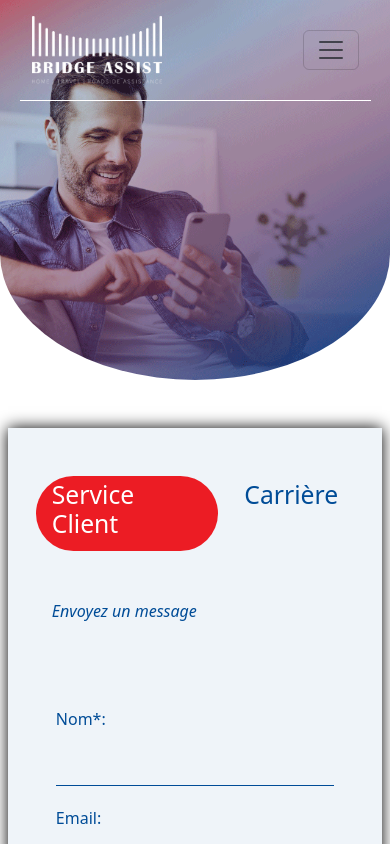
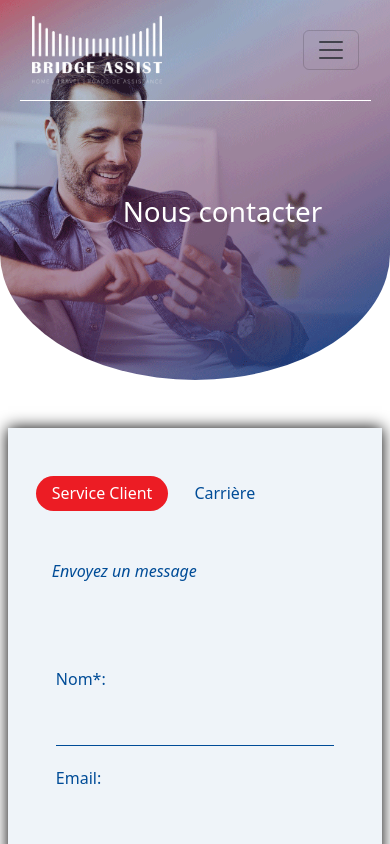
Before and after one commit to WhitelineServicesCompany/BridgeAssist, a Next.js app: page /contact in a window 390 px wide. Shown: the top 844 px of the page. Built offline with nearby package versions, Linux system fonts and the light colour scheme.

Commit message:
Ajout du titre dans le header et réorganisation de la page et de son style.

```diff
--- a/components/Header/Header.js
+++ b/components/Header/Header.js
@@ -1,14 +1,20 @@
 import styles from './Header.module.css';
 import NavbarComponent from '../Navbar/Navbar';
+
 const Header = (props) => {
-  const imgHeader = props.imgHeader;
   return (
-    <header
-      className={`${styles.header}`}
-      style={{ backgroundImage: `url('/images/${imgHeader}')` }}
-    >
-      <NavbarComponent />
+    <header className={styles.header} style={{ backgroundImage: `url('/images/${props.imgHeader}')` }}>
+      <div className={styles.flexContainer}>
+        <NavbarComponent />
+        <div className={`width2 ${styles.contentContainer}`}>
+          <div className={styles.textContainer}>
+            <h1 className={styles.titleHeader}>{props.title}</h1>
+            <p className={styles.subHeader}>{props.subTitle}</p>
+          </div>
+        </div>
+      </div>
     </header>
   );
 }
+
 export default Header;
--- a/components/Header/Header.module.css
+++ b/components/Header/Header.module.css
@@ -3,16 +3,52 @@
     background-repeat: no-repeat;
     background-position: center;
     height: 95vh;
-    min-width: 100% !important;
-    margin: 0 !important;
-    padding: 0 !important;
+    width: 100%;
     border-bottom-left-radius: 60% 40%;
     border-bottom-right-radius: 60% 40%;
     color: white;
 }
 
+.flexContainer {
+    display: flex;
+    flex-direction: column;
+    height: 100%;
+}
+
+.contentContainer {
+    display: flex;
+    align-items: center;
+    justify-content: end;
+    flex: 1;
+    margin: auto;
+}
+
+.textContainer {
+    width: 40%;
+    margin-top: -5vh;
+    margin-right: 10px;
+    text-align: center;
+}
+
+/* Media queries */
+
 @media screen and (max-width: 768px) {
     .header {
-        height: 45vh !important;
+        height: 45vh;
+    }
+
+    .textContainer {
+        width: 80%;
     }
 }
+
+@media screen and (min-width: 768px) {
+    .titleHeader {
+        font-size: 40px;
+    }
+
+    .subHeader {
+        font-size: 24px;
+    }
+
+}
--- a/components/Navbar/Navbar.js
+++ b/components/Navbar/Navbar.js
@@ -9,12 +9,15 @@ import Link from 'next/link';
 import { FontAwesomeIcon } from '@fortawesome/react-fontawesome';
 import { faMagnifyingGlass } from '@fortawesome/free-solid-svg-icons';
 function NavbarComponent() {
+
     return (
         <>
             {['md'].map((expand) => (
                 <Navbar key={expand} expand={expand} className=" py-3 mx-auto" style={{ width: '90%', borderBottom: '1px solid white' }}>
                     <Container fluid>
+                        <Link href="/">
                             <img src="/images/unnamed.png" alt="Logo" className={styles.logo} />
+                        </Link>
                         <Navbar.Toggle aria-controls={`offcanvasNavbar-expand-${expand}`} />
                         <Navbar.Offcanvas
                             id={`offcanvasNavbar-expand-${expand}`}
@@ -23,12 +26,14 @@ function NavbarComponent() {
                         >
                             <Offcanvas.Header closeButton>
                                 <Offcanvas.Title id={`offcanvasNavbarLabel-expand-${expand}`}>
+                                    <Link href='/'>
                                         <img
                                             src="/images/LOGO-14.png"
                                             alt="Innovation et expertise"
                                             style={{ width: '130px', height: 'auto' }}
 
                                         />
+                                    </Link>
                                 </Offcanvas.Title>
                             </Offcanvas.Header>
                             <Offcanvas.Body>
--- a/pages/Produits/B-Auto/index.js
+++ b/pages/Produits/B-Auto/index.js
@@ -6,7 +6,8 @@ import { FaGreaterThan } from 'react-icons/fa';
 const BAuto = () => {
     return (
         <main>
-            <Header imgHeader={'BA_Website_AUTO-10.png'} />
+            <Header imgHeader={'BA_Website_AUTO-10.png'} title='B-Auto : Assistance Routière' subTitle='Prenez la route en toute
+confiance avec B-Auto.' />
             <div className={`${styles.BFlex} width2 my-5 blueColor`}>
                 <div className={`${styles.leftContainer}`}>
                     <h1>B-Auto : <br />
--- a/pages/Produits/B-Glass/index.js
+++ b/pages/Produits/B-Glass/index.js
@@ -6,7 +6,8 @@ import { FaGreaterThan } from 'react-icons/fa';
 const BGlass = () => {
     return (
         <main>
-            <Header imgHeader={'glassFiltre.png'} />
+            <Header imgHeader={'glassFiltre.png'} title="B-Glass : Assistance Bris de Glace" subTitle="Vos vitres n’ont jamais été
+aussi bien protégées." />
             <div className={`${styles.BFlex} width2 my-5 blueColor`}>
                 <div className={`${styles.leftContainer}`}>
                     <h1>B-Glass :<br />
@@ -35,7 +36,7 @@ const BGlass = () => {
                     <div><h2 className="blueColor my-3 text-end">Découvrir nos packs <FaGreaterThan className="fs-6 redColor" style={{}} /></h2></div>
                 </div>
                 <div className={`${styles.rightContainer}`}>
-                <div className={`${styles.image}`} style={{ backgroundImage: `url('/images/BA_Website_B-Glass-10.png')` }}>
+                    <div className={`${styles.image}`} style={{ backgroundImage: `url('/images/BA_Website_B-Glass-10.png')` }}>
 
                     </div>
                     <div className={`${styles.image2}`}>
--- a/pages/Produits/B-Home/index.js
+++ b/pages/Produits/B-Home/index.js
@@ -6,7 +6,8 @@ import { FaGreaterThan } from 'react-icons/fa';
 const BHome = () => {
     return (
         <main>
-            <Header imgHeader={'BA_Website_PagesHOME PAGE-10.png'} />
+            <Header imgHeader={'BA_Website_PagesHOME PAGE-10.png'} title="B-Home : Assistance Domiciliaire" subTitle="L'assistance à domicile
+n'a jamais été aussi facile avec B-Home." />
             <div className={`${styles.BFlex} width2 my-5 blueColor`}>
                 <div className={`${styles.leftContainer}`}>
                     <h1>B-Home :<br />
@@ -37,7 +38,7 @@ const BHome = () => {
                     <div><h2 className="blueColor my-3 text-end">Découvrir nos packs <FaGreaterThan className="fs-6 redColor" style={{}} /></h2></div>
                 </div>
                 <div className={`${styles.rightContainer}`}>
-                <div className={`${styles.image}`} style={{ backgroundImage: `url('/images/Plombier.jpg')` }}>
+                    <div className={`${styles.image}`} style={{ backgroundImage: `url('/images/Plombier.jpg')` }}>
 
                     </div>
                     <div className={`${styles.image2}`}>
--- a/pages/Produits/B-Travel/index.js
+++ b/pages/Produits/B-Travel/index.js
@@ -6,7 +6,7 @@ import { FaGreaterThan } from 'react-icons/fa';
 const BTravel = () => {
     return (
         <main>
-            <Header imgHeader={'BA_Website_B-Travel-10.png'} />
+            <Header imgHeader={'BA_Website_B-Travel-10.png'} title="B-Travel : Assistance Voyage" subTitle="Voyagez l'esprit serein." />
             <div className={`${styles.BFlex} width2 my-5 blueColor`}>
                 <div className={`${styles.leftContainer}`}>
                     <h1>B-Travel :<br />
@@ -38,7 +38,7 @@ const BTravel = () => {
                     <div><h2 className="blueColor my-3 text-end">Découvrir nos packs <FaGreaterThan className="fs-6 redColor" style={{}} /></h2></div>
                 </div>
                 <div className={`${styles.rightContainer}`}>
-                <div className={`${styles.image}`} style={{ backgroundImage: `url('/images/avion.jpg')` }}>
+                    <div className={`${styles.image}`} style={{ backgroundImage: `url('/images/avion.jpg')` }}>
 
                     </div>
                     <div className={`${styles.image2}`}>
--- a/pages/conseil-faq.js
+++ b/pages/conseil-faq.js
@@ -6,7 +6,7 @@ import CollapsibleContainer from '@/components/Collapse/CollapsibleContainer'
 const ConseilFaq = () => {
     return (
         <main>
-            <Header imgHeader={'Conseil&Faq.png'} />
+            <Header imgHeader={'Conseil&Faq.png'} title="Conseils & FAQ" />
             <main>
                 <section>
                     <div className={`width2 mx-auto my-5 blueColor d-flex`}>
--- a/pages/contact.js
+++ b/pages/contact.js
@@ -6,7 +6,7 @@ const Contact = () => {
     const [selectedButton, setSelectedButton] = useState('client');
     return (
         <main>
-            <Header imgHeader={'BA_Website_Pages-version-MobV2.png'} />
+            <Header imgHeader={'BA_Website_Pages-version-MobV2.png'} title="Nous contacter" />
             <div className={`row width2 mx-auto blueColor my-5`} style={{ boxShadow: '0px 0px 15px rgba(0, 0, 0, 1)' }}>
                 <div className={`col-md-7 col-sm-12 py-5`} style={{ backgroundColor: '#EFF4F9' }}>
                     <div className="px-3">
@@ -16,14 +16,14 @@ const Contact = () => {
                                 style={{ borderRadius: '50px' }}
                                 onClick={() => setSelectedButton('client')}
                             >
-                                <h2>Service Client</h2>
+                                <h2 className="fs-6 my-1">Service Client</h2>
                             </div>
                             <div
                                 className={`px-3 py-1 ${selectedButton === 'carriere' ? 'bg-red text-white' : ''}`}
                                 style={{ borderRadius: '50px' }}
                                 onClick={() => setSelectedButton('carriere')}
                             >
-                                <h2>Carrière</h2>
+                                <h2 className="fs-6 my-1">Carrière</h2>
                             </div>
                         </div>
                         {selectedButton === 'client' && (
--- a/pages/index.js
+++ b/pages/index.js
@@ -14,7 +14,7 @@ export default function Home() {
         <title>Bridge Assistant</title>
       </Head>
       <main>
-        <Header imgHeader={'BA_Website_PagesHOME PAGE-10.png'} />
+        <Header imgHeader={'BA_Website_PagesHOME PAGE-10.png'} title='Un pont vers une vie épanouie chez vous' />
         <div className={`text-center m-auto mt-5 width2`} style={{ color: '#004C97' }}>
           <h1>Pourquoi nous choisir ?</h1>
           <p className='m-3'>Choisir Bridge Assist, c'est opter pour une tranquillité d'esprit inégalée. Nous offrons une assistance personnalisée, réactive et innovante. Découvrez
--- a/pages/qui-sommes-nous.js
+++ b/pages/qui-sommes-nous.js
@@ -4,7 +4,7 @@ import CardVal from "@/components/Card/Card";
 const QuiSommesNous = () => {
     return (
         <main>
-            <Header imgHeader={'CONTAACT.png'} />
+            <Header imgHeader={'CONTAACT.png'} title='Qui sommes-nous ?' />
             <div className="width2 mx-auto py-3 blueColor">
                 <p style={{ fontSize: '140%' }}>À propos de Bridge Assist</p>
                 <h1 className="my-3">L’essence de Bridge Assist : <br />
```
Lines whose indentation alone changed are shown as unchanged.
